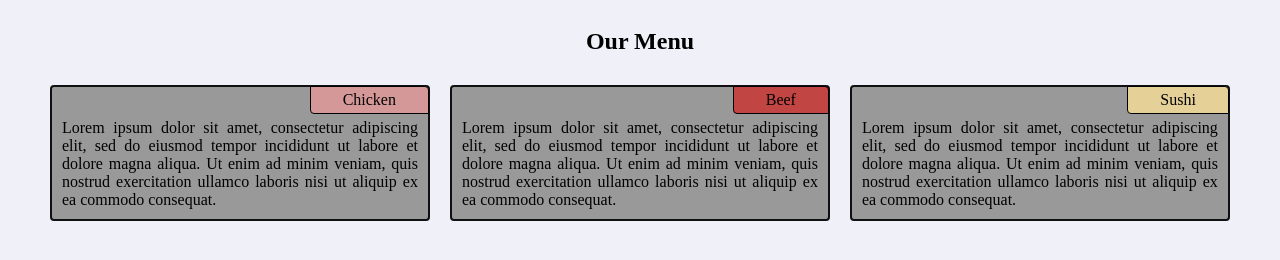
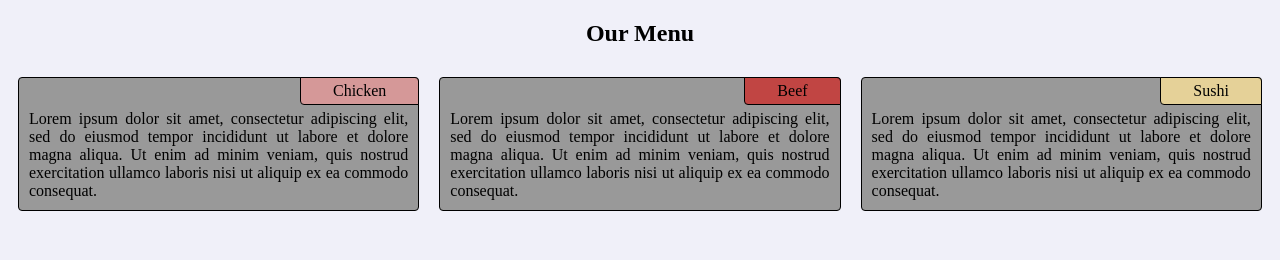
Before and after one commit to arcenik/fullstack-course4-solutions, a plain HTML site: page m2/index.html in a window 1280 px wide. Drawn offline with Linux system fonts and the light colour scheme.

Commit message:
Disabling max-witdh of 1200px

```diff
--- a/m2/css/style.css
+++ b/m2/css/style.css
@@ -17,7 +17,7 @@ body {
 
 .item {
   background-color: #999999;
-  border: solid #101010 2px;
+  border: solid black 1px;
   border-radius: 4px 4px 4px 4px;
 }
 
@@ -54,14 +54,14 @@ body {
 }
 
 /********** eXtra Large devices only **********/
-@media (min-width:1200px) {
+/*@media (min-width:1200px) {
   .container {
     position: absolute;
     left: 50%;
     margin-left: -600px;
     width: 1200px;
    }
-}
+}*/
 
 /********** Large devices only **********/
 @media (min-width: 992px) {
```
